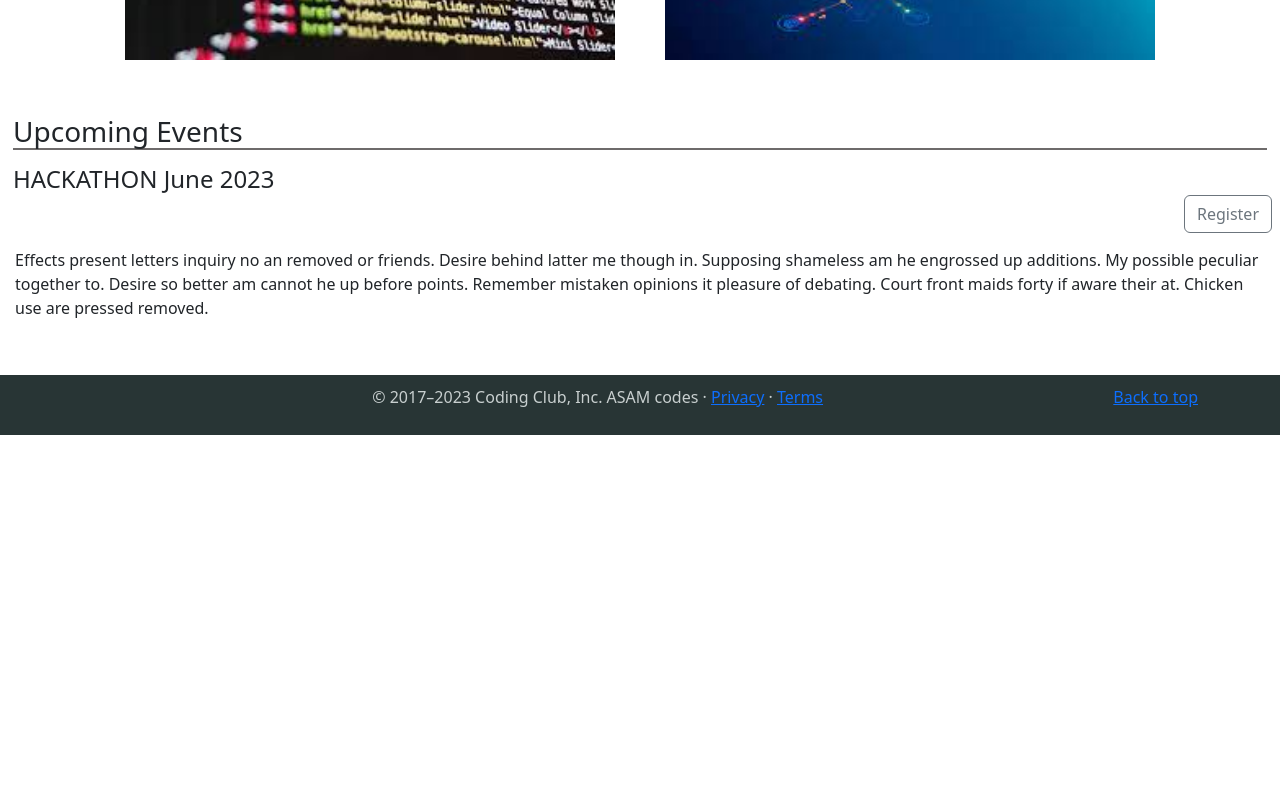
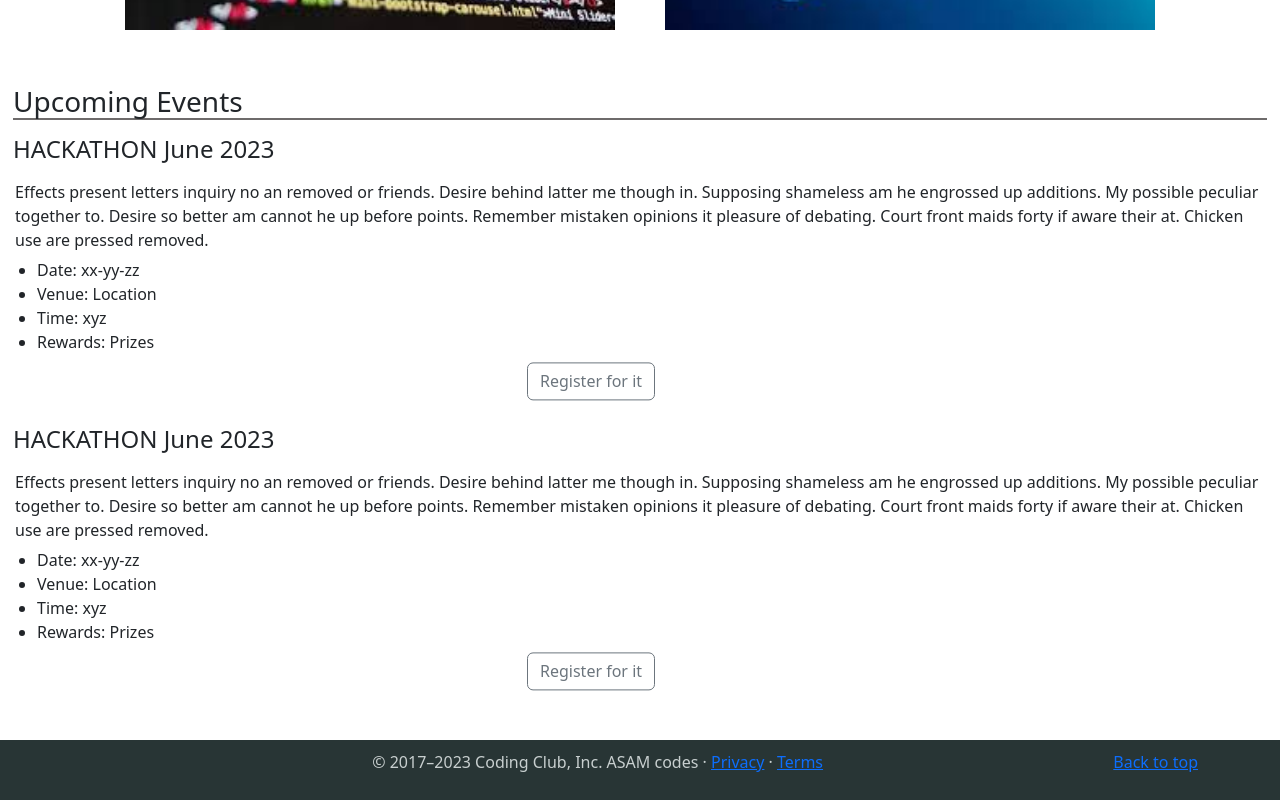
Before and after one commit to MuhammadAli7896/Coding_Club_Design, a React (Create React App) app: page /events in a window 1280 px wide. Shown: the part 1528-2328 px from the top of the page. Before the commit the page ends 1963 px from the top, so only its background shows below. Built offline with nearby package versions, Linux system fonts and the light colour scheme.

Commit message:
Update Events.js

```diff
--- a/src/pages/Events.js
+++ b/src/pages/Events.js
@@ -6,7 +6,6 @@ export default function Events() {
     let styles = {
         heading: {
             borderBottom: "4px solid #6e6b6b",
-            // color: "#cc0707",
             margin: "10px",
         },
         subHeading: {
@@ -15,11 +14,9 @@ export default function Events() {
         },
         subsubHeading: {
             margin: "15px 13px 1px",
-            // borderBottom: "2px solid #6e6b6b",
-            position: "relative",
+            display: "flex",
+            alignItems: "center",
         },
-        // subsubHeading::before: {
-        // },
         container: {
             margin: "10px",
         },
@@ -27,12 +24,20 @@ export default function Events() {
             top: "0",
             left: "0",
             maxWidth: "100%",
-            padding: "15px",
+            padding: "15px 15px 5px",
         },
         image: {
             flex: "20%",
-            padding: "25px",
-        }
+            padding: "25px 25px ",
+            height: "auto",
+            width: "auto"
+        },
+        button: {
+            margin: "0px 15px",
+            left: "40%",
+            position: "absolute",
+            transform: "translateY(-20%)"
+        },
     }
     return (
         <div>
@@ -64,11 +69,34 @@ export default function Events() {
             <div>
                 <h3 style={styles.subHeading} >Upcoming Events</h3>
                 <h4 style={styles.subsubHeading}>HACKATHON June 2023</h4>
-                <div className="d-grid gap-2 d-md-flex justify-content-md-end">
-                    <button className="btn btn-outline-secondary me-md-2" type="button">Register</button>
-                    {/* <button className="btn btn-outline-success" type="button">Button</button> */}
+                <p style={styles.paragraph}>Effects present letters inquiry no an removed or friends. Desire behind latter me though in. Supposing shameless am he engrossed up additions. My possible peculiar together to. Desire so better am cannot he up before points. Remember mistaken opinions it pleasure of debating. Court front maids forty if aware their at. Chicken use are pressed removed.</p>
+                <div>
+                    <ul style={{marginTop: "-15px", marginLeft: "5px"}}>
+                        <li>Date: xx-yy-zz</li>
+                        <li>Venue: Location</li>
+                        <li>Time: xyz</li>
+                        <li>Rewards: Prizes</li>
+                    </ul>
                 </div>
+                <div style={{display: "block", height: "5vh"}}>
+                    <button className='btn btn-outline-secondary' style={styles.button} >Register for it</button>
+                </div>
+            </div>
+            <div>
+                {/* <h3 style={styles.subHeading} >Upcoming Events</h3> */}
+                <h4 style={styles.subsubHeading}>HACKATHON June 2023</h4>
                 <p style={styles.paragraph}>Effects present letters inquiry no an removed or friends. Desire behind latter me though in. Supposing shameless am he engrossed up additions. My possible peculiar together to. Desire so better am cannot he up before points. Remember mistaken opinions it pleasure of debating. Court front maids forty if aware their at. Chicken use are pressed removed.</p>
+                <div>
+                    <ul style={{marginTop: "-15px", marginLeft: "5px"}}>
+                        <li>Date: xx-yy-zz</li>
+                        <li>Venue: Location</li>
+                        <li>Time: xyz</li>
+                        <li>Rewards: Prizes</li>
+                    </ul>
+                </div>
+                <div style={{display: "block", height: "5vh"}}>
+                    <button className='btn btn-outline-secondary' style={styles.button} >Register for it</button>
+                </div>
             </div>
         </div>
     );
```
